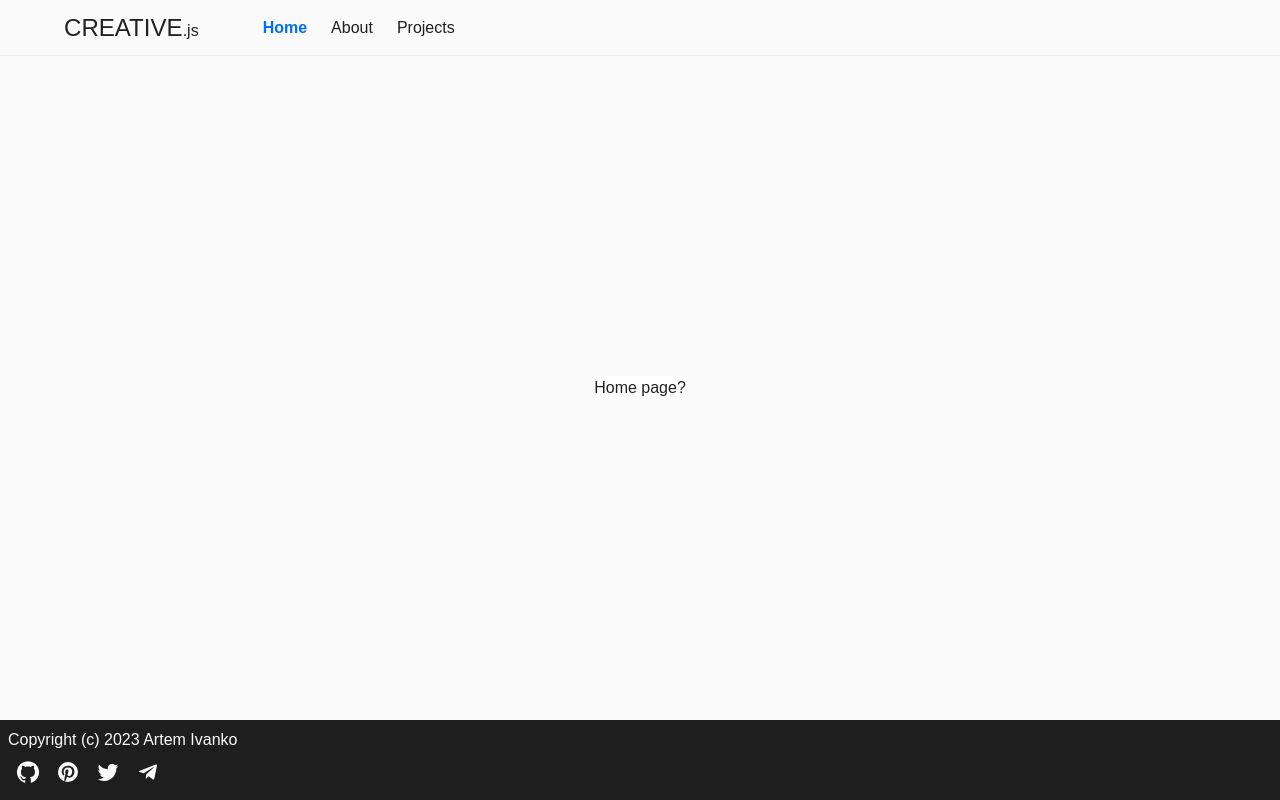
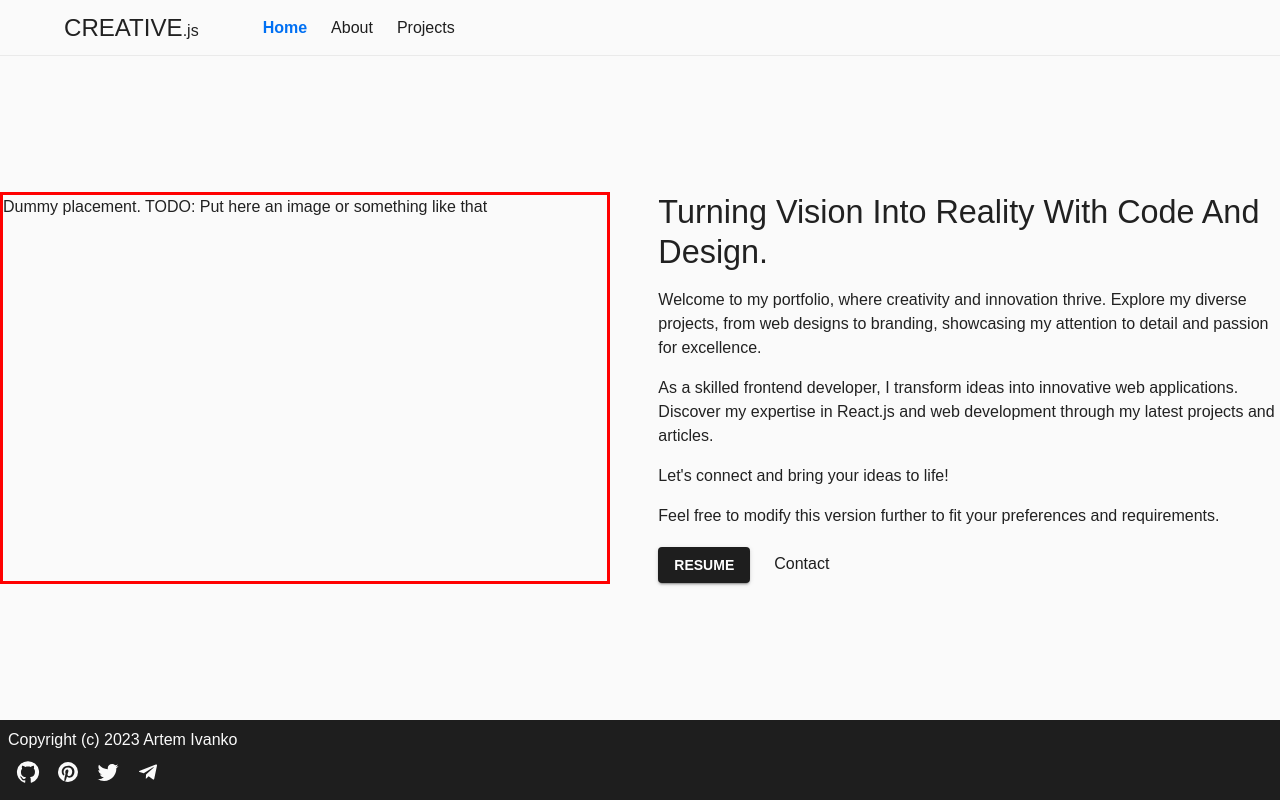
Before and after one commit to ArtemIvanko/Portfolio.v1, a React (Create React App) app: page /home in a window 1280 px wide. Built offline with nearby package versions, Linux system fonts and the light colour scheme; a web font is replaced by a local one.

Commit message:
Create and used Home page

```diff
--- a/src/pages/Home/Home.tsx
+++ b/src/pages/Home/Home.tsx
@@ -1,7 +1,63 @@
+import { Button, Typography, useMediaQuery } from "@mui/material";
+import { Link } from "@shared/utils/Link";
 import styled from "@/DefaultTheme";
 
-export const Home = () => <Root>Home page?</Root>;
+export const Home = () => {
+  const isDesktopResolution = useMediaQuery(({ breakpoints }) =>
+    breakpoints.up("md")
+  );
 
-const Root = styled("div")(({ theme }) => ({
-  background: theme.palette.common.white,
-}));
+  return (
+    <Root>
+      {isDesktopResolution && (
+        <Dummy>
+          Dummy placement. TODO: Put here an image or something like that
+        </Dummy>
+      )}
+      <Container>
+        <Typography variant="h4">
+          Turning Vision Into Reality With Code And Design.
+        </Typography>
+        <Typography>
+          Welcome to my portfolio, where creativity and innovation thrive.
+          Explore my diverse projects, from web designs to branding, showcasing
+          my attention to detail and passion for excellence.
+        </Typography>
+        <Typography>
+          As a skilled frontend developer, I transform ideas into innovative web
+          applications. Discover my expertise in React.js and web development
+          through my latest projects and articles.
+        </Typography>
+        <Typography>Let's connect and bring your ideas to life!</Typography>
+        <Typography>
+          Feel free to modify this version further to fit your preferences and
+          requirements.
+        </Typography>
+        <div>
+          <StyledButton variant="contained">Resume</StyledButton>
+          <Link href="mailto:tema30k@gmail.com">Contact</Link>
+        </div>
+      </Container>
+    </Root>
+  );
+};
+
+const Root = styled("div")({
+  display: "flex",
+  gap: "3rem",
+});
+
+const Dummy = styled("div")({
+  width: "100%",
+  border: "3px solid red",
+});
+
+const Container = styled("div")({
+  display: "flex",
+  flexDirection: "column",
+  gap: "1rem",
+});
+
+const StyledButton = styled(Button)({
+  marginRight: "1rem",
+});
```
